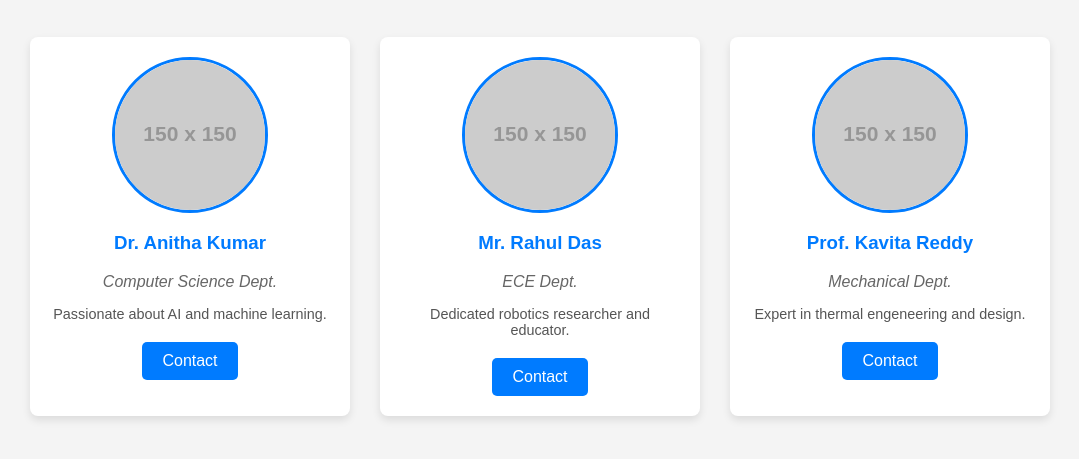
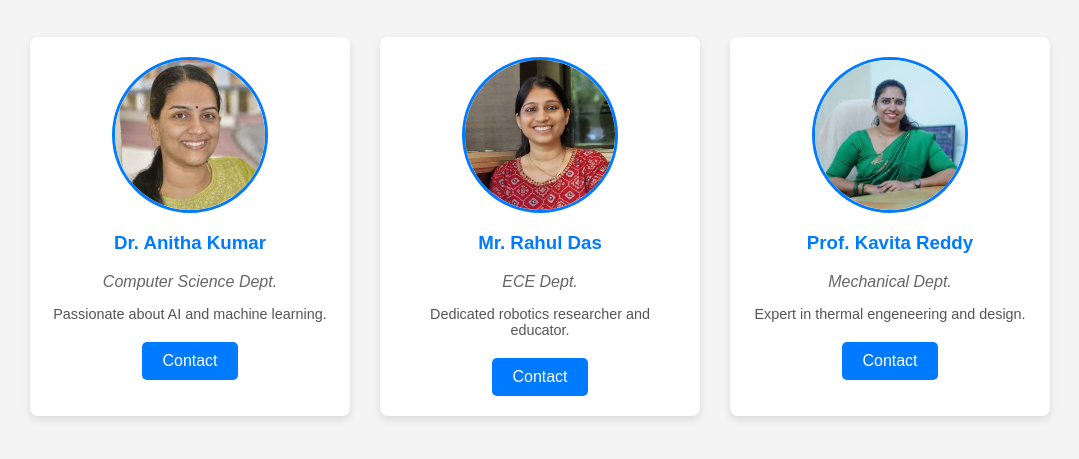
Before and after one commit to Imdumathi/Oracle, a plain HTML site: page index.html in a window 1280 px wide. Shown: the part 81-540 px from the top of the page, without its empty margins (100-1179 px from the left). Drawn offline with Linux system fonts and the light colour scheme; placeholder pictures from the web are drawn by us.

Commit message:
Update index.html

```diff
--- a/index.html
+++ b/index.html
@@ -15,7 +15,7 @@
     <main>
         <section class="faculty-cards">
             <div class="faculty-card">
-                <img src="https://via.placeholder.com/150" alt="Dr. Anitha Kumar">
+                <img src="images (2).jpeg" alt="Dr. Anitha Kumar">
                 <h3>Dr. Anitha Kumar</h3>
                 <p class="department">Computer Science Dept.</p>
                 <p class="description">Passionate about AI and machine learning.</p>
@@ -23,7 +23,7 @@
             </div>
 
             <div class="faculty-card">
-                <img src="https://via.placeholder.com/150" alt="Mr. Rahul Das">
+                <img src="images (3).jpeg" alt="Mr. Rahul Das">
                 <h3>Mr. Rahul Das</h3>
                 <p class="department">ECE Dept.</p>
                 <p class="description">Dedicated robotics researcher and educator.</p>
@@ -31,7 +31,7 @@
             </div>
 
             <div class="faculty-card">
-                <img src="https://via.placeholder.com/150" alt="Prof. Kavita Reddy">
+                <img src="images (4).jpeg" alt="Prof. Kavita Reddy">
                 <h3>Prof. Kavita Reddy</h3>
                 <p class="department">Mechanical Dept.</p>
                 <p class="description">Expert in thermal engeneering and design.</p>
```
